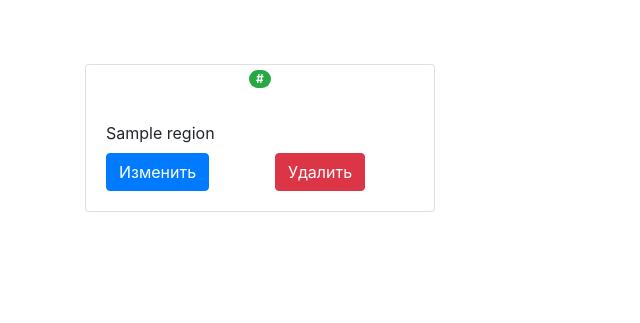
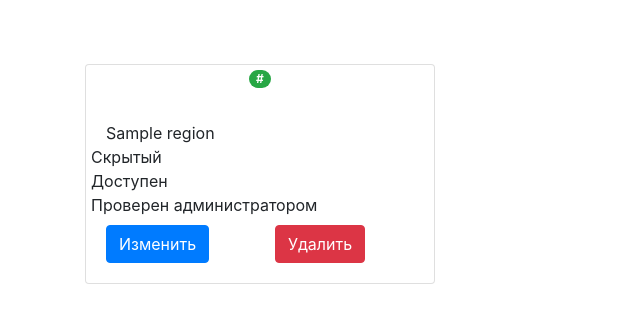
Before and after one commit to vnyabzya/AdminPanelStopDrugsBot, a Flask app: page / in a window 1280 px wide. Shown: the part 56-379 px from the top of the page, without its empty margins (0-640 px from the left). Run offline with Flask 2, Linux system fonts and the light colour scheme; tables that the repository leaves empty hold one stand-in row (values such as "Sample post"); some libraries are stand-ins or nearby versions.

Commit message:
Испрвил шаблн

```diff
--- a/templates/_telegram_shop.html
+++ b/templates/_telegram_shop.html
@@ -8,9 +8,18 @@
             {% for region in telegram_shop.regions %}
                 {{ region.name }}
             {% endfor %}
+            <div class="row">
+                {% if telegram_shop.hide %}Скрытый{% else %}Доступен из бота{% endif %}
+            </div>
+            <div class="row">
+                {% if telegram_shop.block %}Заблокирова{% else %}Доступен{% endif %}
+            </div>
+            <div class="row">
+                {% if telegram_shop.shop.checked_by_admin%}Проверен администратором{% else %}Не проверен администратором{% endif %}
+            </div>
             <div class="row mt-2">
                 <div class="col-6"><a href="{{ url_for('edit_telegram_shop', telegram_shop_id=telegram_shop.id) }}" class="btn btn-primary">Изменить</a></div>
-            <div class="col-6"><a href="{{ url_for('delete', telegram_id=telegram_shop.id) }}" class="btn btn-danger">Удалить</a></div>
+                <div class="col-6"><a href="{{ url_for('delete', telegram_id=telegram_shop.id) }}" class="btn btn-danger">Удалить</a></div>
             </div>
         </div>
     </div>
```
